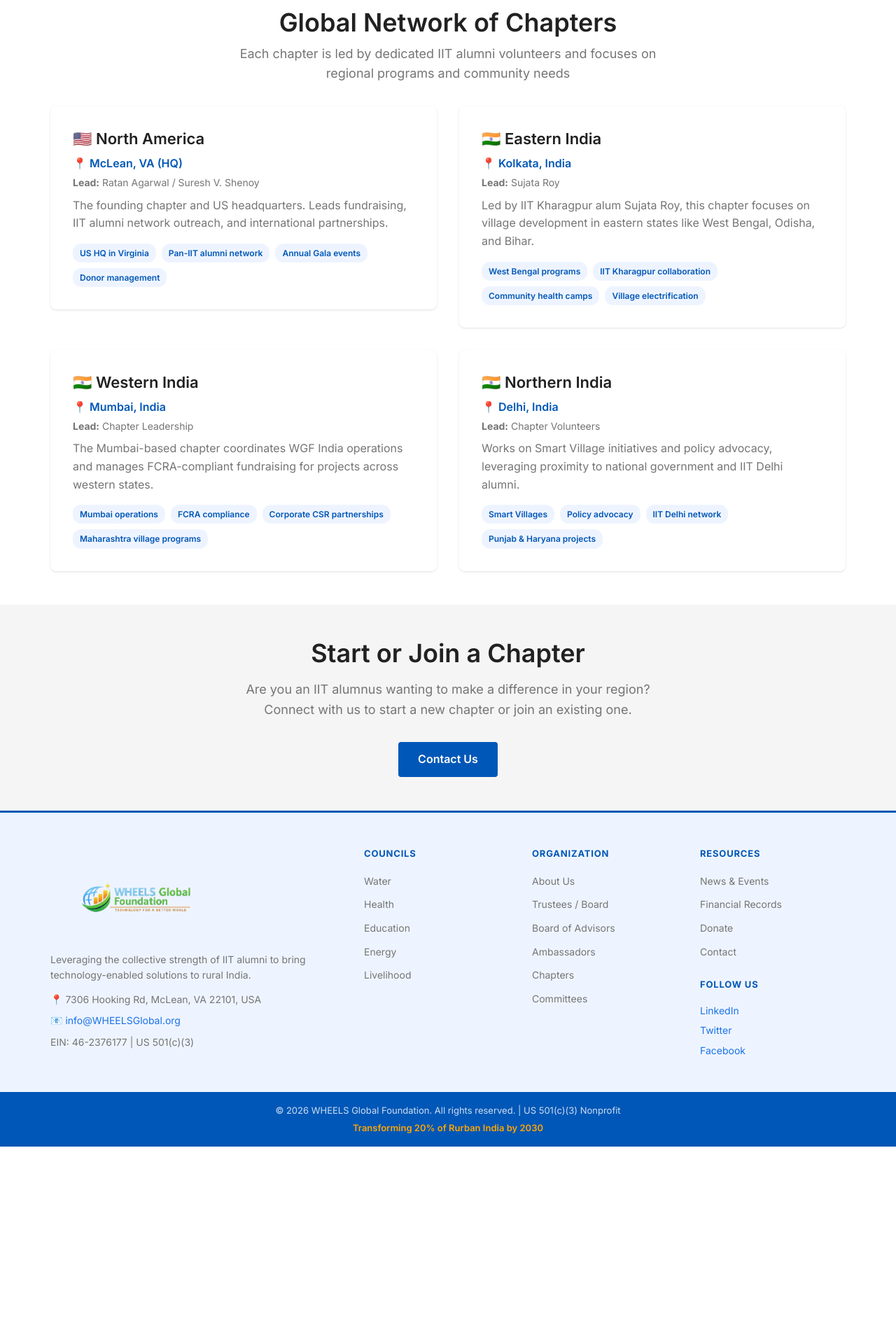
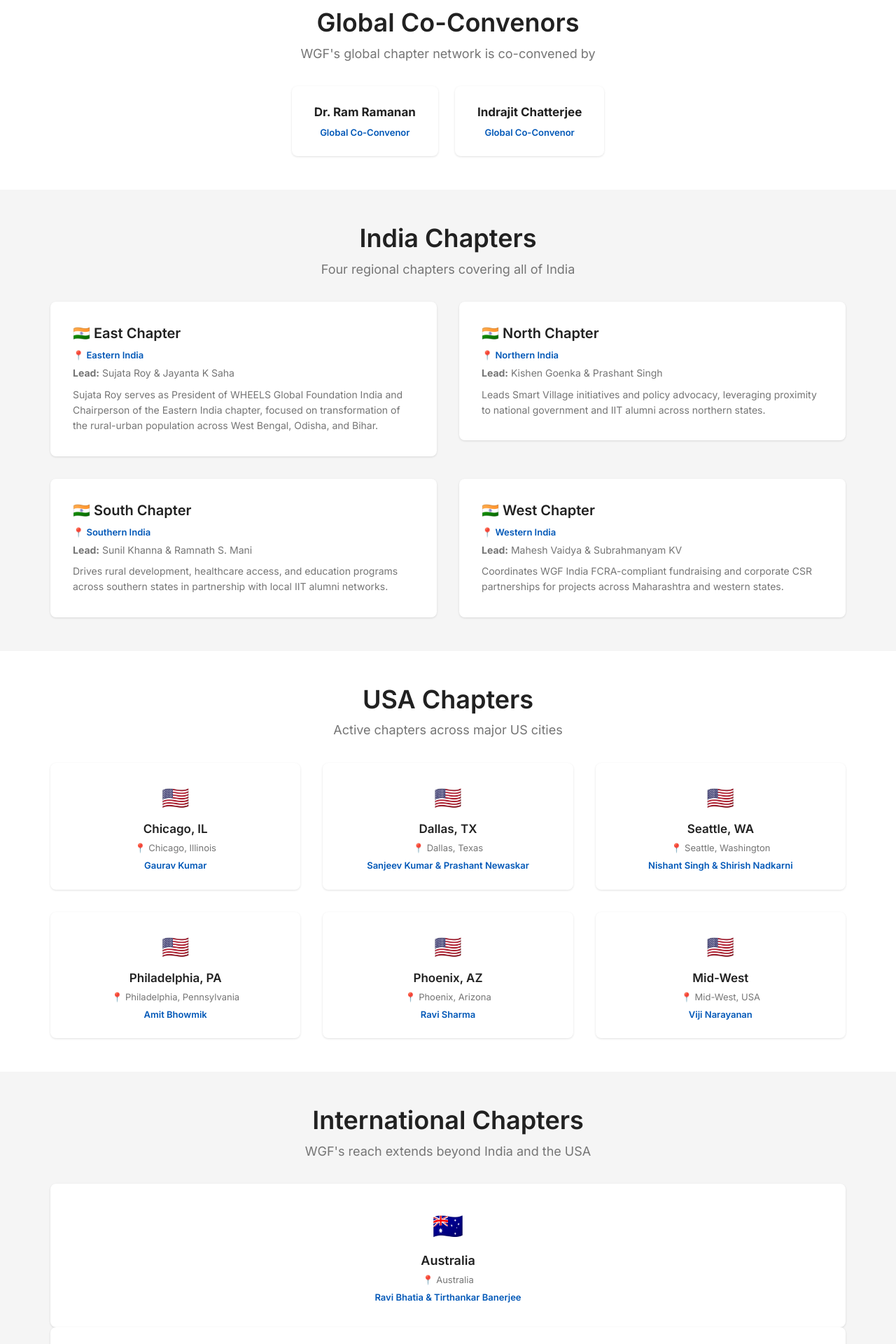
Before and after one commit to himanshucodeyogi/wheelsglobal, a React (Vite) app: page /chapters in a window 1280 px wide. Shown: the part 340-2260 px from the top of the page at 70% size. Before the commit the page ends 1978 px from the top, so only its background shows below. Built offline with nearby package versions, Linux system fonts and the light colour scheme.

Commit message:
add real chapters

```diff
--- a/src/pages/Chapters.jsx
+++ b/src/pages/Chapters.jsx
@@ -2,11 +2,25 @@
 import { motion } from 'framer-motion'
 import { FadeUp, StaggerContainer, StaggerItem, PageTransition } from '../components/Animations'
 
-const chapters = [
-  { region: '🇺🇸 North America', lead: 'Ratan Agarwal / Suresh V. Shenoy', location: 'McLean, VA (HQ)', desc: 'The founding chapter and US headquarters. Leads fundraising, IIT alumni network outreach, and international partnerships.', highlights: ['US HQ in Virginia', 'Pan-IIT alumni network', 'Annual Gala events', 'Donor management'] },
-  { region: '🇮🇳 Eastern India', lead: 'Sujata Roy', location: 'Kolkata, India', desc: 'Led by IIT Kharagpur alum Sujata Roy, this chapter focuses on village development in eastern states like West Bengal, Odisha, and Bihar.', highlights: ['West Bengal programs', 'IIT Kharagpur collaboration', 'Community health camps', 'Village electrification'] },
-  { region: '🇮🇳 Western India', lead: 'Chapter Leadership', location: 'Mumbai, India', desc: 'The Mumbai-based chapter coordinates WGF India operations and manages FCRA-compliant fundraising for projects across western states.', highlights: ['Mumbai operations', 'FCRA compliance', 'Corporate CSR partnerships', 'Maharashtra village programs'] },
-  { region: '🇮🇳 Northern India', lead: 'Chapter Volunteers', location: 'Delhi, India', desc: 'Works on Smart Village initiatives and policy advocacy, leveraging proximity to national government and IIT Delhi alumni.', highlights: ['Smart Villages', 'Policy advocacy', 'IIT Delhi network', 'Punjab & Haryana projects'] },
+const indiaChapters = [
+  { region: 'East Chapter', flag: '🇮🇳', lead: 'Sujata Roy & Jayanta K Saha', location: 'Eastern India', desc: 'Sujata Roy serves as President of WHEELS Global Foundation India and Chairperson of the Eastern India chapter, focused on transformation of the rural-urban population across West Bengal, Odisha, and Bihar.' },
+  { region: 'North Chapter', flag: '🇮🇳', lead: 'Kishen Goenka & Prashant Singh', location: 'Northern India', desc: 'Leads Smart Village initiatives and policy advocacy, leveraging proximity to national government and IIT alumni across northern states.' },
+  { region: 'South Chapter', flag: '🇮🇳', lead: 'Sunil Khanna & Ramnath S. Mani', location: 'Southern India', desc: 'Drives rural development, healthcare access, and education programs across southern states in partnership with local IIT alumni networks.' },
+  { region: 'West Chapter', flag: '🇮🇳', lead: 'Mahesh Vaidya & Subrahmanyam KV', location: 'Western India', desc: 'Coordinates WGF India FCRA-compliant fundraising and corporate CSR partnerships for projects across Maharashtra and western states.' },
+]
+
+const usaChapters = [
+  { region: 'Chicago, IL', flag: '🇺🇸', lead: 'Gaurav Kumar', location: 'Chicago, Illinois' },
+  { region: 'Dallas, TX', flag: '🇺🇸', lead: 'Sanjeev Kumar & Prashant Newaskar', location: 'Dallas, Texas' },
+  { region: 'Seattle, WA', flag: '🇺🇸', lead: 'Nishant Singh & Shirish Nadkarni', location: 'Seattle, Washington' },
+  { region: 'Philadelphia, PA', flag: '🇺🇸', lead: 'Amit Bhowmik', location: 'Philadelphia, Pennsylvania' },
+  { region: 'Phoenix, AZ', flag: '🇺🇸', lead: 'Ravi Sharma', location: 'Phoenix, Arizona' },
+  { region: 'Mid-West', flag: '🇺🇸', lead: 'Viji Narayanan', location: 'Mid-West, USA' },
+]
+
+const intlChapters = [
+  { region: 'Australia', flag: '🇦🇺', lead: 'Ravi Bhatia & Tirthankar Banerjee', location: 'Australia' },
+  { region: 'EU / UK', flag: '🇬🇧', lead: 'Farid Khan & Yogesh Sharma', location: 'Europe & UK' },
 ]
 
 export default function Chapters() {
@@ -16,37 +30,49 @@
         <div className="page-hero">
           <div className="container">
             <motion.h1 initial={{ opacity: 0, y: 30 }} animate={{ opacity: 1, y: 0 }} transition={{ duration: 0.6 }}>Our Chapters</motion.h1>
-            <motion.p initial={{ opacity: 0, y: 20 }} animate={{ opacity: 1, y: 0 }} transition={{ duration: 0.6, delay: 0.15 }}>WHEELS Global Foundation chapters across USA and India driving local impact</motion.p>
+            <motion.p initial={{ opacity: 0, y: 20 }} animate={{ opacity: 1, y: 0 }} transition={{ duration: 0.6, delay: 0.15 }}>WHEELS Global Foundation chapters across India, USA, and the world driving local impact</motion.p>
           </div>
         </div>
 
+        {/* Global Co-Convenors */}
         <section className="section">
+          <div className="container" style={{ maxWidth: '700px', margin: '0 auto', textAlign: 'center' }}>
+            <FadeUp>
+              <div className="section-title">
+                <h2>Global Co-Convenors</h2>
+                <p>WGF's global chapter network is co-convened by</p>
+              </div>
+              <div style={{ display: 'flex', gap: 'var(--space-lg)', justifyContent: 'center', flexWrap: 'wrap' }}>
+                {['Dr. Ram Ramanan', 'Indrajit Chatterjee'].map((name) => (
+                  <motion.div key={name} className="card" style={{ padding: 'var(--space-lg) var(--space-xl)', minWidth: '200px' }}
+                    whileHover={{ y: -4, boxShadow: '0 12px 30px rgba(0,0,0,0.1)' }}>
+                    <p style={{ fontWeight: 700, fontSize: '17px', color: 'var(--color-text)' }}>{name}</p>
+                    <p style={{ color: 'var(--color-primary)', fontSize: '13px', fontWeight: 600, marginTop: '4px' }}>Global Co-Convenor</p>
+                  </motion.div>
+                ))}
+              </div>
+            </FadeUp>
+          </div>
+        </section>
+
+        {/* India Chapters */}
+        <section className="section section-alt">
           <div className="container">
             <FadeUp>
               <div className="section-title">
-                <h2>Global Network of Chapters</h2>
-                <p>Each chapter is led by dedicated IIT alumni volunteers and focuses on regional programs and community needs</p>
+                <h2>India Chapters</h2>
+                <p>Four regional chapters covering all of India</p>
               </div>
             </FadeUp>
             <StaggerContainer className="grid-2" stagger={0.12}>
-              {chapters.map((c) => (
+              {indiaChapters.map((c) => (
                 <StaggerItem key={c.region}>
                   <motion.div className="card"
                     whileHover={{ y: -8, boxShadow: '0 16px 40px rgba(0,0,0,0.12)' }} transition={{ duration: 0.2 }}>
-                    <h3 style={{ marginBottom: 'var(--space-sm)', fontSize: '22px' }}>{c.region}</h3>
-                    <p style={{ color: 'var(--color-primary)', fontWeight: 600, marginBottom: 'var(--space-xs)' }}>📍 {c.location}</p>
+                    <h3 style={{ marginBottom: 'var(--space-sm)', fontSize: '20px' }}>{c.flag} {c.region}</h3>
+                    <p style={{ color: 'var(--color-primary)', fontWeight: 600, fontSize: '13px', marginBottom: 'var(--space-xs)' }}>📍 {c.location}</p>
                     <p style={{ color: 'var(--color-text-secondary)', fontSize: '14px', marginBottom: 'var(--space-sm)' }}><strong>Lead:</strong> {c.lead}</p>
-                    <p style={{ color: 'var(--color-text-secondary)', lineHeight: 1.6, marginBottom: 'var(--space-md)' }}>{c.desc}</p>
-                    <div style={{ display: 'flex', flexWrap: 'wrap', gap: 'var(--space-sm)' }}>
-                      {c.highlights.map((h, i) => (
-                        <motion.span key={h}
-                          initial={{ opacity: 0, scale: 0.8 }} whileInView={{ opacity: 1, scale: 1 }}
-                          viewport={{ once: true }} transition={{ delay: i * 0.05 }}
-                          style={{ background: 'var(--tint-blue)', color: 'var(--color-primary)', padding: '4px 10px', borderRadius: '12px', fontSize: '12px', fontWeight: 600 }}>
-                          {h}
-                        </motion.span>
-                      ))}
-                    </div>
+                    <p style={{ color: 'var(--color-text-secondary)', lineHeight: 1.6, fontSize: '14px' }}>{c.desc}</p>
                   </motion.div>
                 </StaggerItem>
               ))}
@@ -54,7 +80,57 @@
           </div>
         </section>
 
+        {/* USA Chapters */}
+        <section className="section">
+          <div className="container">
+            <FadeUp>
+              <div className="section-title">
+                <h2>USA Chapters</h2>
+                <p>Active chapters across major US cities</p>
+              </div>
+            </FadeUp>
+            <StaggerContainer className="grid-3" stagger={0.08}>
+              {usaChapters.map((c) => (
+                <StaggerItem key={c.region}>
+                  <motion.div className="card" style={{ textAlign: 'center', padding: 'var(--space-lg)' }}
+                    whileHover={{ y: -6, boxShadow: '0 12px 30px rgba(0,0,0,0.1)' }} transition={{ duration: 0.2 }}>
+                    <div style={{ fontSize: '32px', marginBottom: 'var(--space-sm)' }}>{c.flag}</div>
+                    <h3 style={{ fontSize: '17px', marginBottom: '6px' }}>{c.region}</h3>
+                    <p style={{ color: 'var(--color-text-secondary)', fontSize: '13px', marginBottom: '4px' }}>📍 {c.location}</p>
+                    <p style={{ color: 'var(--color-primary)', fontWeight: 600, fontSize: '13px' }}>{c.lead}</p>
+                  </motion.div>
+                </StaggerItem>
+              ))}
+            </StaggerContainer>
+          </div>
+        </section>
+
+        {/* International Chapters */}
         <section className="section section-alt">
+          <div className="container">
+            <FadeUp>
+              <div className="section-title">
+                <h2>International Chapters</h2>
+                <p>WGF's reach extends beyond India and the USA</p>
+              </div>
+            </FadeUp>
+            <StaggerContainer style={{ display: 'flex', gap: 'var(--space-lg)', justifyContent: 'center', flexWrap: 'wrap' }} stagger={0.1}>
+              {intlChapters.map((c) => (
+                <StaggerItem key={c.region}>
+                  <motion.div className="card" style={{ textAlign: 'center', padding: 'var(--space-xl)', minWidth: '220px' }}
+                    whileHover={{ y: -6, boxShadow: '0 12px 30px rgba(0,0,0,0.1)' }} transition={{ duration: 0.2 }}>
+                    <div style={{ fontSize: '36px', marginBottom: 'var(--space-sm)' }}>{c.flag}</div>
+                    <h3 style={{ fontSize: '18px', marginBottom: '6px' }}>{c.region}</h3>
+                    <p style={{ color: 'var(--color-text-secondary)', fontSize: '13px', marginBottom: '4px' }}>📍 {c.location}</p>
+                    <p style={{ color: 'var(--color-primary)', fontWeight: 600, fontSize: '13px' }}>{c.lead}</p>
+                  </motion.div>
+                </StaggerItem>
+              ))}
+            </StaggerContainer>
+          </div>
+        </section>
+
+        <section className="section">
           <div className="container" style={{ textAlign: 'center' }}>
             <FadeUp>
               <h2>Start or Join a Chapter</h2>
```
